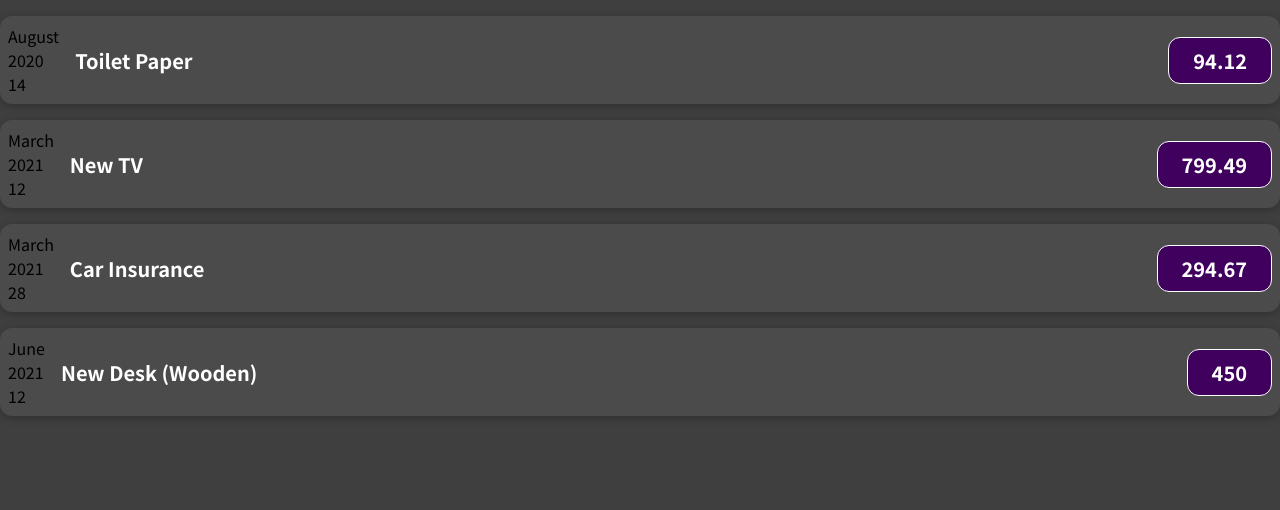
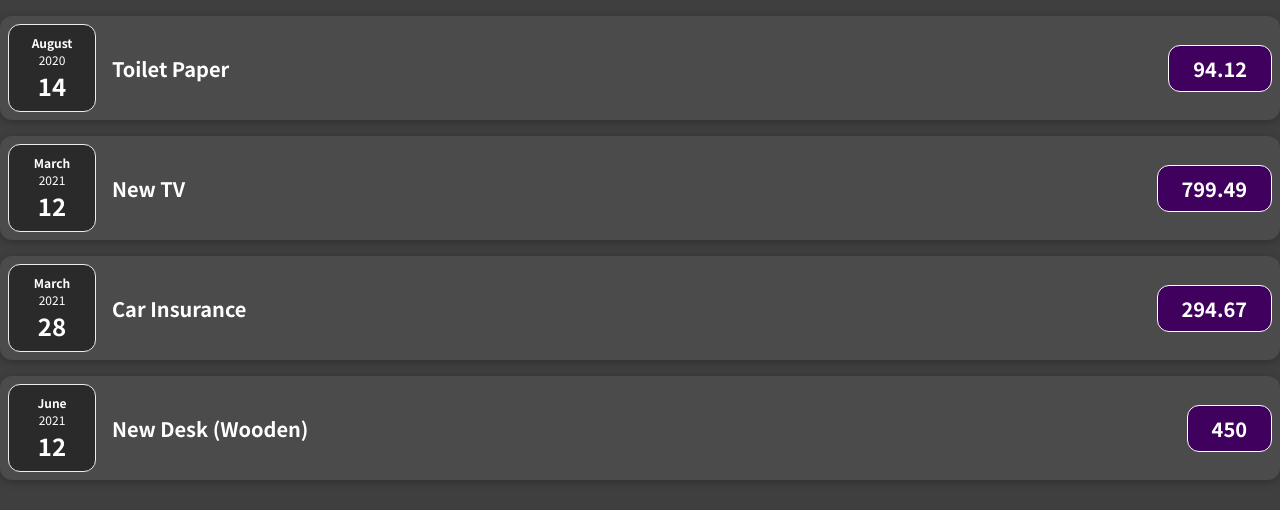
Before and after one commit to tonybejjani/REACT-expenses, a JavaScript app: page / in a window 1280 px wide. Shown: the top 510 px of the page. Built offline with nearby package versions, Linux system fonts and the light colour scheme.

Commit message:
add expenseDate component and style'

```diff
--- /dev/null
+++ b/src/components/ExpenseDate.css
@@ -0,0 +1,26 @@
+.expense-date {
+  display: flex;
+  flex-direction: column;
+  width: 5.5rem;
+  height: 5.5rem;
+  border: 1px solid #ececec;
+  background-color: #2a2a2a;
+  color: white;
+  border-radius: 12px;
+  align-items: center;
+  justify-content: center;
+}
+
+.expense-date__month {
+  font-size: 0.75rem;
+  font-weight: bold;
+}
+
+.expense-date__year {
+  font-size: 0.75rem;
+}
+
+.expense-date__day {
+  font-size: 1.5rem;
+  font-weight: bold;
+}
--- /dev/null
+++ b/src/components/ExpenseDate.js
@@ -0,0 +1,17 @@
+/** @format */
+import './ExpenseDate.css';
+
+function ExpenseDate(props) {
+  const month = props.date.toLocaleString('en-US', { month: 'long' });
+  const day = props.date.toLocaleString('en-US', { day: '2-digit' });
+  const year = props.date.getFullYear();
+
+  return (
+    <div className="expense-date">
+      <div className="expense-date__month">{month}</div>
+      <div className="expense-date__year">{year}</div>
+      <div className="expense-date__day">{day}</div>
+    </div>
+  );
+}
+export default ExpenseDate;
--- a/src/components/ExpenseItem.js
+++ b/src/components/ExpenseItem.js
@@ -1,17 +1,12 @@
 /** @format */
+
+import ExpenseDate from './ExpenseDate';
 import './ExpenseItem.css';
 
 function ExpenseItem(props) {
-  const month = props.date.toLocaleString('en-US', { month: 'long' });
-  const day = props.date.toLocaleString('en-US', { day: '2-digit' });
-  const year = props.date.getFullYear();
   return (
     <div className="expense-item">
-      <div>
-        <div>{month}</div>
-        <div>{year}</div>
-        <div>{day}</div>
-      </div>
+      <ExpenseDate date={props.date} />
       <div className="expense-item__description">
         <h2>{props.title}</h2>
         <div className="expense-item__price">{props.amount}</div>
```
Also changed, not shown: 1 other file (tests, documents, lock files or other folders).
